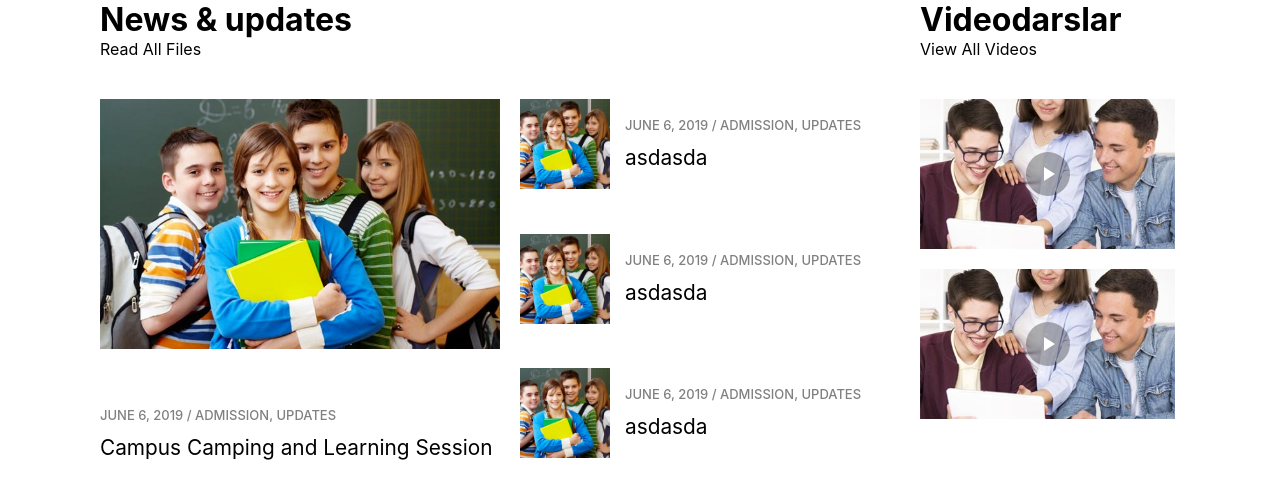
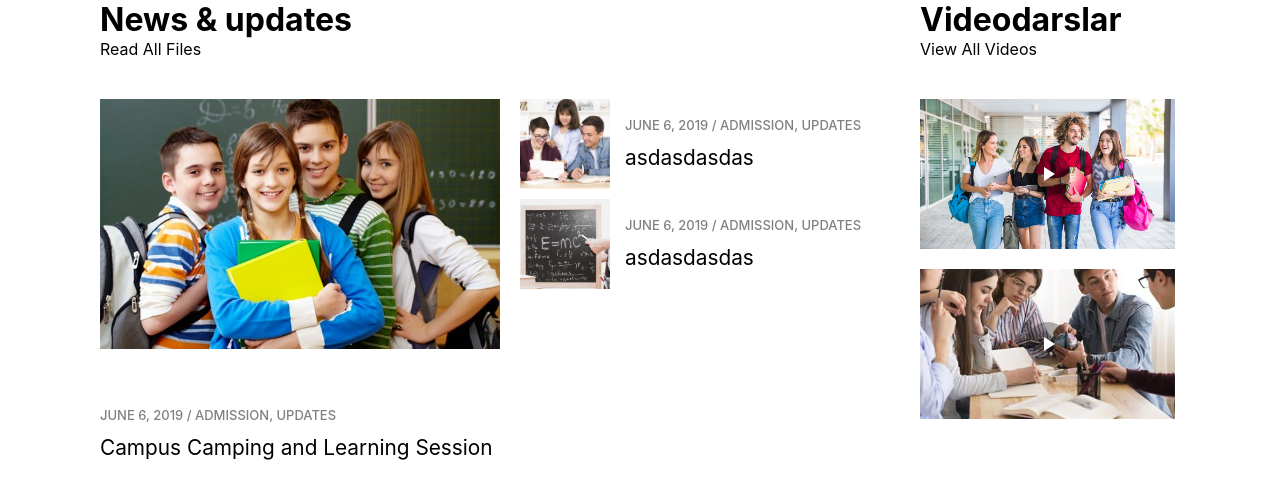
Before and after one commit to ibrohimov-murodjon/Codemy_project, a React (Create React App) app: page / in a window 1280 px wide. Shown: the top 498 px of the page. Built offline with nearby package versions, Linux system fonts and the light colour scheme.

Commit message:
v1.1.0 Videos Completed

```diff
--- a/src/Components/Home/Videos/Videos.css
+++ b/src/Components/Home/Videos/Videos.css
@@ -115,7 +115,6 @@
 .Small-news{
   height: 100%;
   display: flex;
-  justify-content: space-between;
   width: 400px;
   flex-direction: column;
 }
--- a/src/Components/Home/Videos/Videos.js
+++ b/src/Components/Home/Videos/Videos.js
@@ -3,15 +3,18 @@ import "./Videos.css";
 import VideosModal from "./VideosModal";
 import { PlayArrow } from "@material-ui/icons";
 import { VideosData } from "./VideosData";
+import VideosAbout from './VideosAbout'
+import {Switch, Route} from "react-router-dom"
+// const [data, setData] = useState([])
 function Videos() {
-  const [data, setData] = useState("");
   const [show, setShow] = useState(false);
-
   const handleClick = () => {
     setShow(true);
   };
   return (
+
     <div className="Videos">
+
       <div className="Videos-News">
         <div className="Videos-head">
           <div className="Videos-News-link">
@@ -27,6 +30,7 @@ function Videos() {
                   className="Videos-news-img"
                 />
               </div>
+
               <h1 className="V-bottom-title">
                 <a href="#">JUNE 6, 2019 / ADMISSION, UPDATES</a>
               </h1>
@@ -36,61 +40,25 @@ function Videos() {
             </div>
             <div className="Videos-small">
               <div className="Small-news">
+                {VideosData.map((da, id) => (
                   <div className="Videos-small-material">
                     <div className="Videos-small-news">
                       <span className="dark"></span>
                       <img
-                      src="./images/blog_large_1.jpg"
+                        src={da.s_img_url}
                         className="Videos-news-img"
                       />
                     </div>
                     <div className="Videos-small-info">
                       <h1 className="V-bottom-title">
-                      <a href="#">JUNE 6, 2019 / ADMISSION, UPDATES</a>
+                        <a href="#">{da.s_data}</a>
                       </h1>
                       <a className="V-bottom-link" href="#">
-                      asdasda
+                        {da.s_img_title}
                       </a>
                     </div>
                   </div>
-                <div className="Videos-small-material">
-                  <div className="Videos-small-news">
-                    <span className="dark"></span>
-                    <img
-                      src="./images/blog_large_1.jpg"
-                      className="Videos-news-img"
-                    />
-                    {/* <div>
-                    <h2 id="transition-modal-title">Transition modal</h2>
-                    <p id="transition-modal-description">react-transition-group animates me.</p>
-                  </div> */}
-                  </div>
-                  <div className="Videos-small-info">
-                    <h1 className="V-bottom-title">
-                      <a href="#">JUNE 6, 2019 / ADMISSION, UPDATES</a>
-                    </h1>
-                    <a className="V-bottom-link" href="#">
-                      asdasda
-                    </a>
-                  </div>
-                </div>
-                <div className="Videos-small-material">
-                  <div className="Videos-small-news">
-                    <span className="dark"></span>
-                    <img
-                      src="./images/blog_large_1.jpg"
-                      className="Videos-news-img"
-                    />
-                  </div>
-                  <div className="Videos-small-info">
-                    <h1 className="V-bottom-title">
-                      <a href="#">JUNE 6, 2019 / ADMISSION, UPDATES</a>
-                    </h1>
-                    <a className="V-bottom-link" href="#">
-                      asdasda
-                    </a>
-                  </div>
-                </div>
+                ))}
               </div>
             </div>
           </div>
@@ -104,17 +72,16 @@ function Videos() {
           </a>
         </div>
         <div className="players-box">
-          <div className="Video-player">
-            <img src="./images/blog_2.jpg" alt="" />
+          {VideosData.map((d, id) => (
+            <div className="Video-player" key={id}>
+              <img src={d.v_img_url} alt="" />
               <PlayArrow className="video-player-icon" onClick={handleClick} />
             </div>
-          <div className="Video-player">
-            <img src="./images/blog_2.jpg" alt="" />
-            <PlayArrow className="video-player-icon" onClick={handleClick} />
-          </div>
+          ))}
         </div>
       </div>
       <VideosModal show={show} setShow={setShow} />
+
     </div>
   );
 }
--- /dev/null
+++ b/src/Components/Home/Videos/VideosAbout.jsx
@@ -0,0 +1,12 @@
+import React from 'react'
+
+const VideosAbout = () => {
+  return (
+    <div>
+      {/* v1.1.1 da ishga tuwadi */}
+        hello
+    </div>
+  )
+}
+
+export default VideosAbout
--- a/src/Components/Home/Videos/VideosData.js
+++ b/src/Components/Home/Videos/VideosData.js
@@ -1,6 +1,16 @@
 export const VideosData = [
   {
-    img: './images/blog_1.jpg',
-    url: ''
-  }
+    s_img_title: "asdasdasdas",
+    s_data: "JUNE 6, 2019 / ADMISSION, UPDATES",
+     v_img_url: "./images/hero_1.jpg",
+     s_img_url: "./images/blog_2.jpg",
+     videoUrl: "https://www.youtube.com/embed/hiG4kmPkCNo",
+   },
+   {
+    s_img_title: "asdasdasdas",
+    s_data: "JUNE 6, 2019 / ADMISSION, UPDATES",
+     s_img_url: "./images/course_3.jpg",
+     v_img_url: "./images/blog_1.jpg",
+     videoUrl: "https://www.youtube.com/embed/hiG4kmPkCNo",
+   },
 ]
```
Lines whose indentation alone changed are shown as unchanged.
